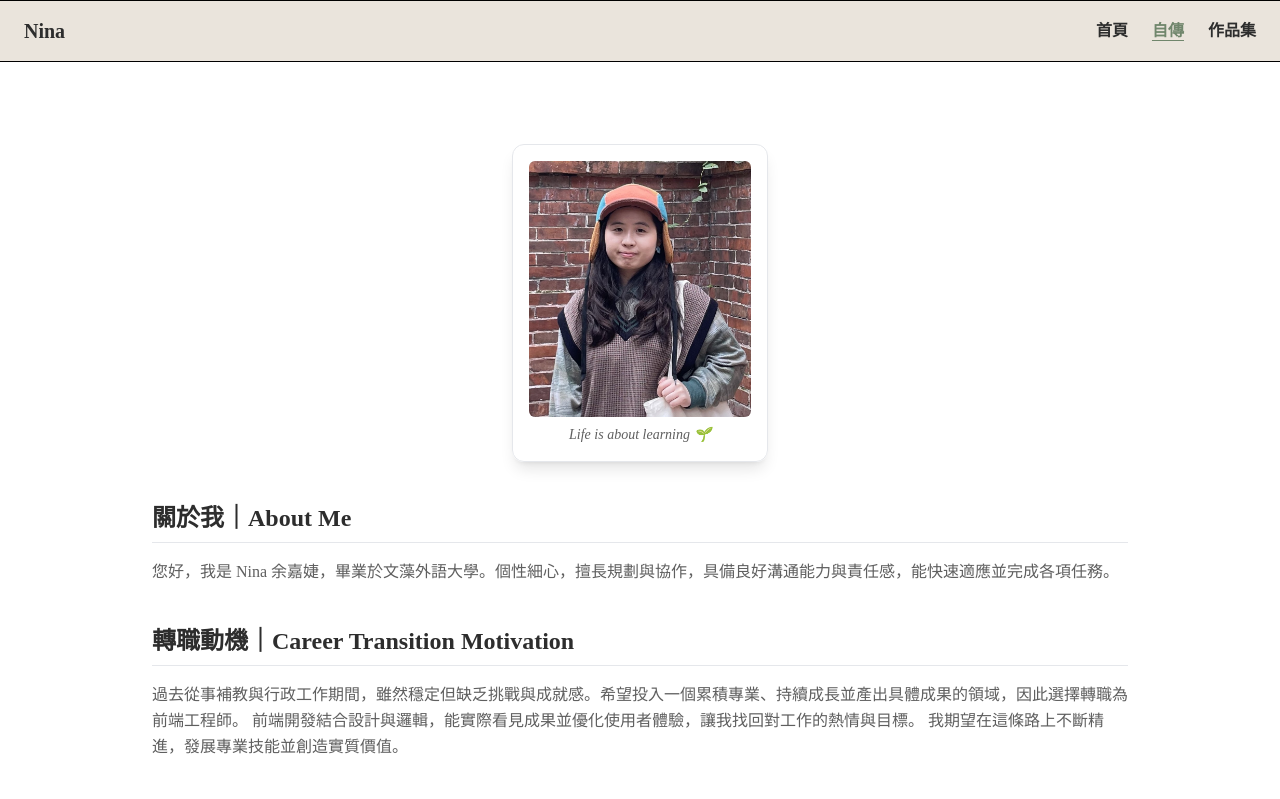
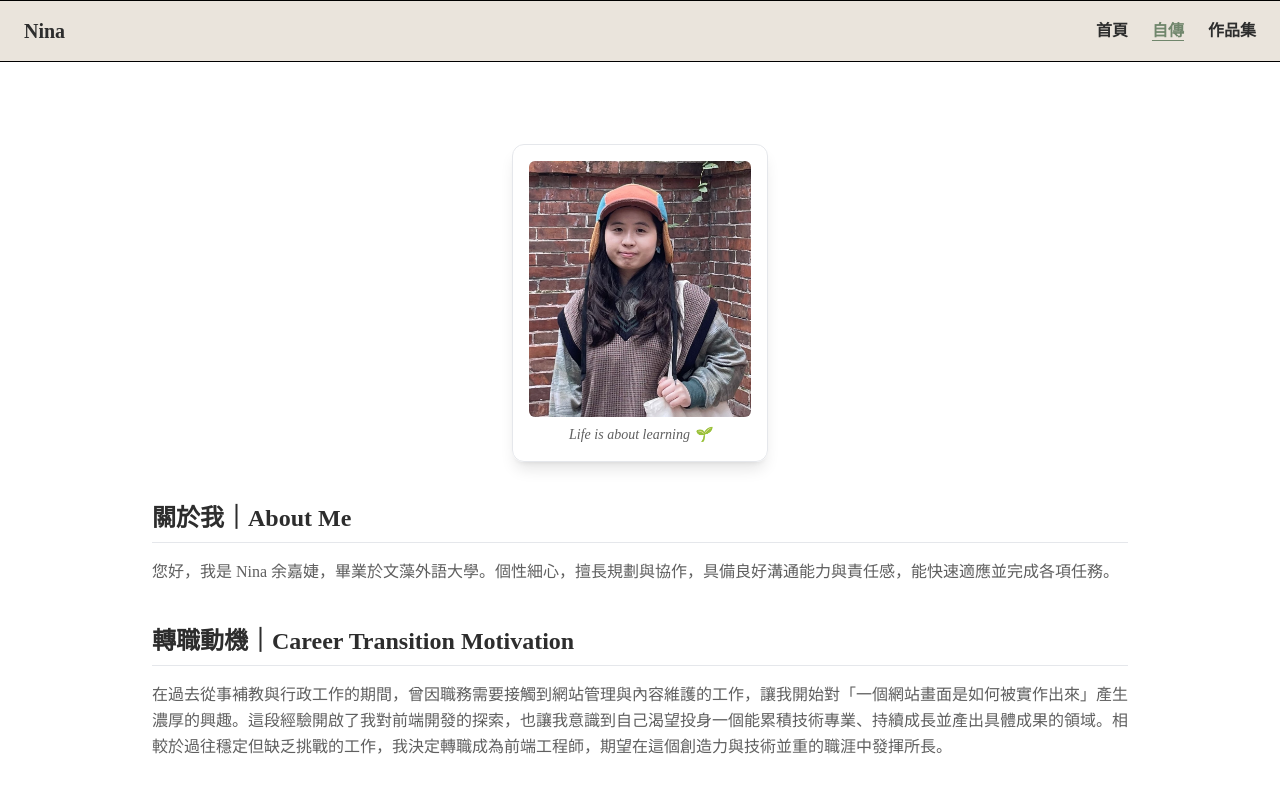
Before and after one commit to isnina47/About_Nina, a Vue app: page /About_Nina/about in a window 1280 px wide. Shown: the top 799 px of the page. Built offline with nearby package versions, Linux system fonts and the light colour scheme.

Commit message:
docs : 修改自傳內容

```diff
--- a/src/views/About.vue
+++ b/src/views/About.vue
@@ -67,9 +67,7 @@
         轉職動機｜Career Transition Motivation
       </h1>
       <p class="mb-10 leading-relaxed text-md text-justify lg:text-left">
-        過去從事補教與行政工作期間，雖然穩定但缺乏挑戰與成就感。希望投入一個累積專業、持續成長並產出具體成果的領域，因此選擇轉職為前端工程師。
-        前端開發結合設計與邏輯，能實際看見成果並優化使用者體驗，讓我找回對工作的熱情與目標。
-        我期望在這條路上不斷精進，發展專業技能並創造實質價值。
+        在過去從事補教與行政工作的期間，曾因職務需要接觸到網站管理與內容維護的工作，讓我開始對「一個網站畫面是如何被實作出來」產生濃厚的興趣。這段經驗開啟了我對前端開發的探索，也讓我意識到自己渴望投身一個能累積技術專業、持續成長並產出具體成果的領域。相較於過往穩定但缺乏挑戰的工作，我決定轉職成為前端工程師，期望在這個創造力與技術並重的職涯中發揮所長。
       </p>
     </div>
 
```
